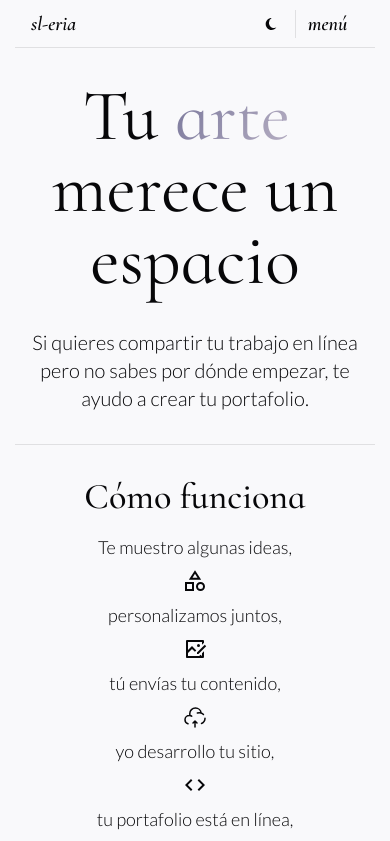
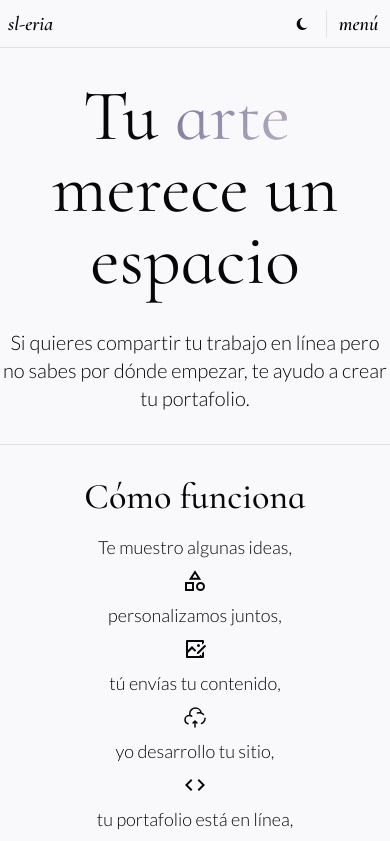
Before and after one commit to Lvnge/sl-eria, a React (Vite) app: page / in a window 390 px wide. Shown: the top 841 px of the page. Built offline with nearby package versions, Linux system fonts and the light colour scheme.

Commit message:
Test navbar responsiveness

```diff
--- a/src/components/navBar/NavBar.tsx
+++ b/src/components/navBar/NavBar.tsx
@@ -15,7 +15,7 @@ const NavBar = ({ isDark, toggleTheme }: NavBarProps) => {
       <div className="flex flex-col items-center">
         <div className="navbar z-10">
           {/* Logo - remains the same at all screen sizes */}
-          <button>
+          <button className="pl-2">
             <Link
               to="/"
               onClick={() => setMenuOpen(false)}
@@ -62,7 +62,7 @@ const NavBar = ({ isDark, toggleTheme }: NavBarProps) => {
                 initial={{ opacity: 0 }}
                 animate={{ opacity: 1 }}
                 exit={{ opacity: 0 }}
-                transition={{ duration: 0.4 }} // Match the CSS duration-400
+                transition={{ duration: 0.4 }}
                 className="flex items-center justify-center"
               >
                 {isDark ? (
--- a/src/index.css
+++ b/src/index.css
@@ -49,10 +49,10 @@
     @apply flex border-b-1 border-(--text)/10 dark:border-(--d-text)/20 w-full px-4;
   }
   .parent-container {
-    @apply flex flex-col max-w-90 w-full items-center m-auto overflow-hidden;
+    @apply flex flex-col  w-full items-center m-auto overflow-hidden;
   }
   .navbar {
-    @apply fixed flex max-w-90 w-full h-12 px-4 border-b-1 border-(--text)/10 dark:border-(--d-text)/20 justify-between items-center text-xl font-semibold bg-(--background) dark:bg-(--d-background) transition-all duration-400 ease-in-out z-10;
+    @apply fixed flex  w-full h-12  border-b-1 border-(--text)/10 dark:border-(--d-text)/20 justify-between items-center text-xl font-semibold bg-(--background) dark:bg-(--d-background) transition-all duration-400 ease-in-out z-10;
   }
   .mobile-menu {
     @apply flex flex-col fixed max-w-90 w-full h-screen left-0 right-0 m-auto bg-(--background) dark:bg-(--d-background) font-Cormorant gap-3 p-4 pt-14 text-lg z-9 transition-all duration-400 ease-in-out;
```
